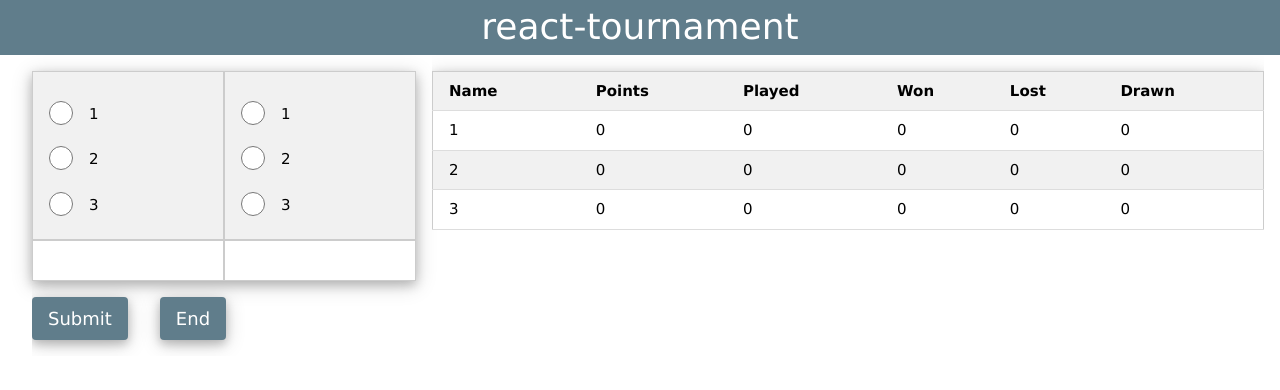
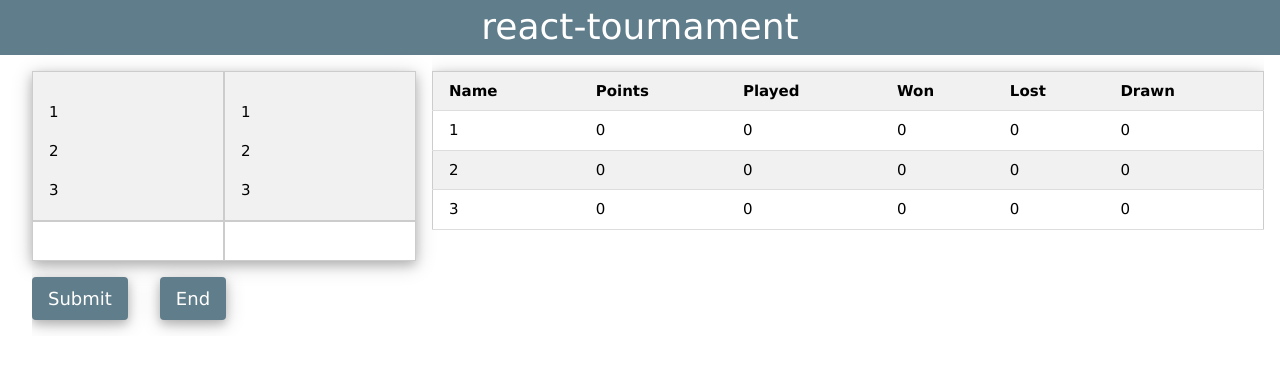
Before and after one commit to tommasobonomo/react-tournament, a React (Create React App) app: page / in a window 1280 px wide. Both pictures are taken after a click on the button "Start". Shown: the top 390 px of the page. Built offline with nearby package versions, Linux system fonts and the light colour scheme.

Commit message:
Score selection re-implementation

```diff
--- a/src/components/App.js
+++ b/src/components/App.js
@@ -30,7 +30,6 @@ class App extends Component {
       "disabledPlayer": null,
       "winPoints":3
     };
-    this.initialState = this.state;
   }
 
   // util function to compare the different Player objects
@@ -212,18 +211,6 @@ class App extends Component {
 
   }
 
-
-  // disables the radio button for the away player who's name is
-  // this.state.disabledPlayer
-  disableAway(e,homeOrAway) {
-    var tmp = e.target;
-    if (homeOrAway === "home") {
-      this.setState({
-        "disabledPlayer": tmp.value
-      })
-    }
-  }
-
   // sets this.state.end to true, triggering renders of other components
   endGame() {
     this.setState({
@@ -233,7 +220,15 @@ class App extends Component {
 
   // sets the whole state to it's initial values
   newGame() {
-    this.setState(this.initialState);
+    this.setState({
+      "players": [new Player("1"), new Player("2"), new Player("3")],
+      "staticPlayers": [],
+      "numberPlayers": 3,
+      "start": true,
+      "end": false,
+      "disabledPlayer": null,
+      "winPoints":3
+    });
   }
 
   // render method with various conditions depending on the state
@@ -264,7 +259,6 @@ class App extends Component {
                numberPlayers={this.state.numberPlayers}
                handleScore={this.handleScore.bind(this)}
                endGame={this.endGame.bind(this)}
-               disableAway={this.disableAway.bind(this)}
                disabledPlayer={this.state.disabledPlayer}
              />
           </div>
--- a/src/components/End.js
+++ b/src/components/End.js
@@ -12,7 +12,7 @@ const End = (props) => {
         w3-blue-gray w3-large w3-round w3-card-4"
         autoFocus
       >
-        End
+        Restart
       </button>
     </div>
   )
--- a/src/components/Score.js
+++ b/src/components/Score.js
@@ -1,35 +1,56 @@
-import React from 'react';
+import React, {Component} from 'react';
 
-const playerSelect = (homeOrAway,players,n,disableAway,disabledPlayer) => {
+class Score extends Component {
+  constructor(props) {
+    super(props);
+
+    this.state = {
+      "players":props.players,
+      "numberPlayers":props.numberPlayers,
+      "homePlayer":props.players[0].name,
+      "awayPlayer":props.players[1].name,
+      "disabledPlayer":props.players[0].name,
+    }
+  }
+
+  handleSelection(event,homeOrAway) {
+    // console.log(event.target, homeOrAway);
+    if (homeOrAway === "home") {
+      this.setState({
+        "disabledPlayer":event.target.value,
+        "homePlayer":event.target.value
+      });
+    } else {
+      this.setState({
+        "awayPlayer":event.target.value
+      })
+    }
+  }
+
+  playerSelect (homeOrAway) {
 
     var output = [];
+    const players = this.state.players;
+    const n = this.state.numberPlayers;
 
     for (var i=0; i<n; i++) {
-    output.push(
-
-      <p key={"paragraph"+i}>
-        <input
+      const input =
+      <p
         type="radio"
-          key={"o"+i}
-          name={homeOrAway+"players"}
         id={homeOrAway + "Player" + i}
         value={players[i].name}
-          className="w3-radio w3-margin-right"
-          onClick={(e) => disableAway(e,homeOrAway)}
-        />
-        <label>{players[i].name}</label>
+        className="w3-radio w3-margin-right w3-hover-red"
+        onChange={
+          (event) => this.handleSelection(event,homeOrAway)
+        }
+        disabled={players[i].name === this.state.disabledPlayer &&
+          homeOrAway === "away"}
+      >{players[i].name}</p>;
 
-      </p>
+      output.push(
+        input
       );
-
-    if (disabledPlayer !== null)
-      if (disabledPlayer === players[i].name) {
-        document.getElementById("awayPlayer" + i).disabled = true;
-        document.getElementById("awayPlayer" + i).checked = false;
-      } else
-        document.getElementById("awayPlayer" + i).disabled = false;
     }
-
     return (
       <div
         className="w3-half w3-light-grey w3-border w3-padding"
@@ -39,19 +60,13 @@ const playerSelect = (homeOrAway,players,n,disableAway,disabledPlayer) => {
     );
   }
 
-const Score = (props) => {
+  render() {
     return(
       <div className="w3-margin">
         <div className="w3-card-4">
           <div className="w3-row">
-          {playerSelect(
-            "home",props.players,props.numberPlayers,
-            props.disableAway,props.disabledPlayer
-          )}
-          {playerSelect(
-            "away",props.players,props.numberPlayers,
-            props.disableAway,props.disabledPlayer
-          )}
+            {this.playerSelect("home")}
+            {this.playerSelect("away")}
           </div>
           <div className="w3-row">
             <input
@@ -70,7 +85,7 @@ const Score = (props) => {
           <button
             className="w3-button w3-blue-gray w3-large
             w3-round w3-card-4 w3-margin-right"
-          onClick={props.handleScore}
+            onClick={this.props.handleScore}
             id="scoreSubmit"
           >
             Submit
@@ -78,7 +93,7 @@ const Score = (props) => {
           <button
             className="w3-button w3-blue-gray w3-large
             w3-round w3-card-4 w3-margin"
-          onClick={props.endGame}
+            onClick={this.props.endGame}
             id="endGame"
           >
             End
@@ -87,5 +102,6 @@ const Score = (props) => {
       </div>
     );
   }
+}
 
 export default Score;
```
Lines whose indentation alone changed are shown as unchanged.
